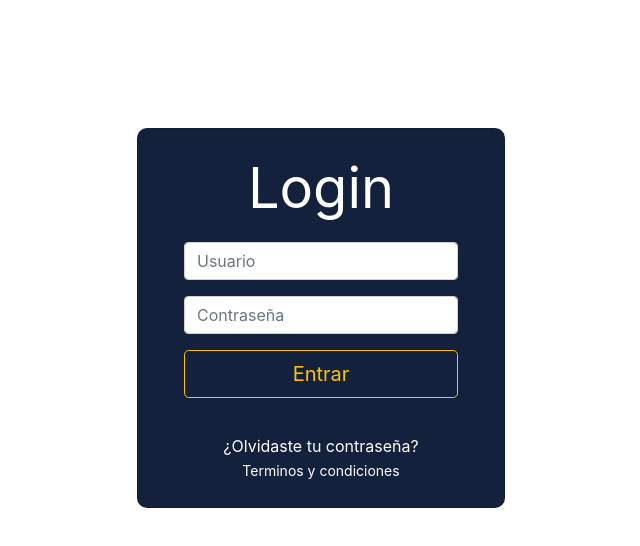
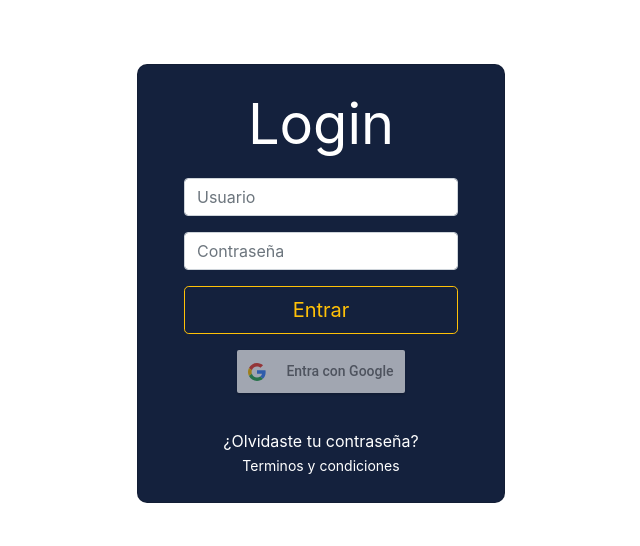
Before and after one commit to baiest/sigita, a React (Create React App) app: page /login in a window 1280 px wide. Shown: the top 546 px of the page, without its empty margins (319-959 px from the left). Built offline with nearby package versions, Linux system fonts and the light colour scheme.

Commit message:
Login con google agregado

```diff
--- a/package.json
+++ b/package.json
@@ -10,6 +10,7 @@
     "react": "^17.0.1",
     "react-bootstrap": "^1.5.2",
     "react-dom": "^17.0.1",
+    "react-google-login": "^5.2.2",
     "react-router-dom": "^5.2.0",
     "react-scripts": "4.0.3",
     "web-vitals": "^1.1.0"
--- a/src/App.css
+++ b/src/App.css
@@ -1,5 +1,5 @@
 .App {
     display: flex;
     text-align: center;
-    margin-top: 10%;
+    margin-top: 5%;
 }
--- a/src/pages/login/Login.js
+++ b/src/pages/login/Login.js
@@ -1,7 +1,17 @@
 import { Button, Form } from "react-bootstrap";
 import { Component } from "react";
+import { GoogleLogin } from "react-google-login";
 import './Login.css';
 
+const clientId = '4gd9i3tvp8jl0p7h1sm0avejj135ljoj.apps.googleusercontent.com'
+
+const onSuccess = (res) =>{
+    console.log('[Login success] currentUser:', res.profileOnj);
+}
+
+const onFailure = (res) => {
+    console.log('[Login failed] res:', res);
+}
 class Login extends Component {
     render() {
         return (
@@ -17,7 +27,17 @@ class Login extends Component {
                 <Form.Group>
                     <Button type="submit" variant="outline-warning" size="lg" block>Entrar</Button>
                 </Form.Group>
+
+                <Form.Group>
+                    <GoogleLogin
+                        clientId={clientId}
+                        buttonText="Entra con Google"
+                        onSuccess={onSuccess}
+                        onFailure={onFailure}
+                    />
+                </Form.Group>
             </Form>
+
 
             <a href="#CorreoContraseña">¿Olvidaste tu contraseña?</a>
             <a href="#Terminos"><small>Terminos y condiciones</small></a>
```
Also changed, not shown: 2 other files (tests, documents, lock files or other folders).
